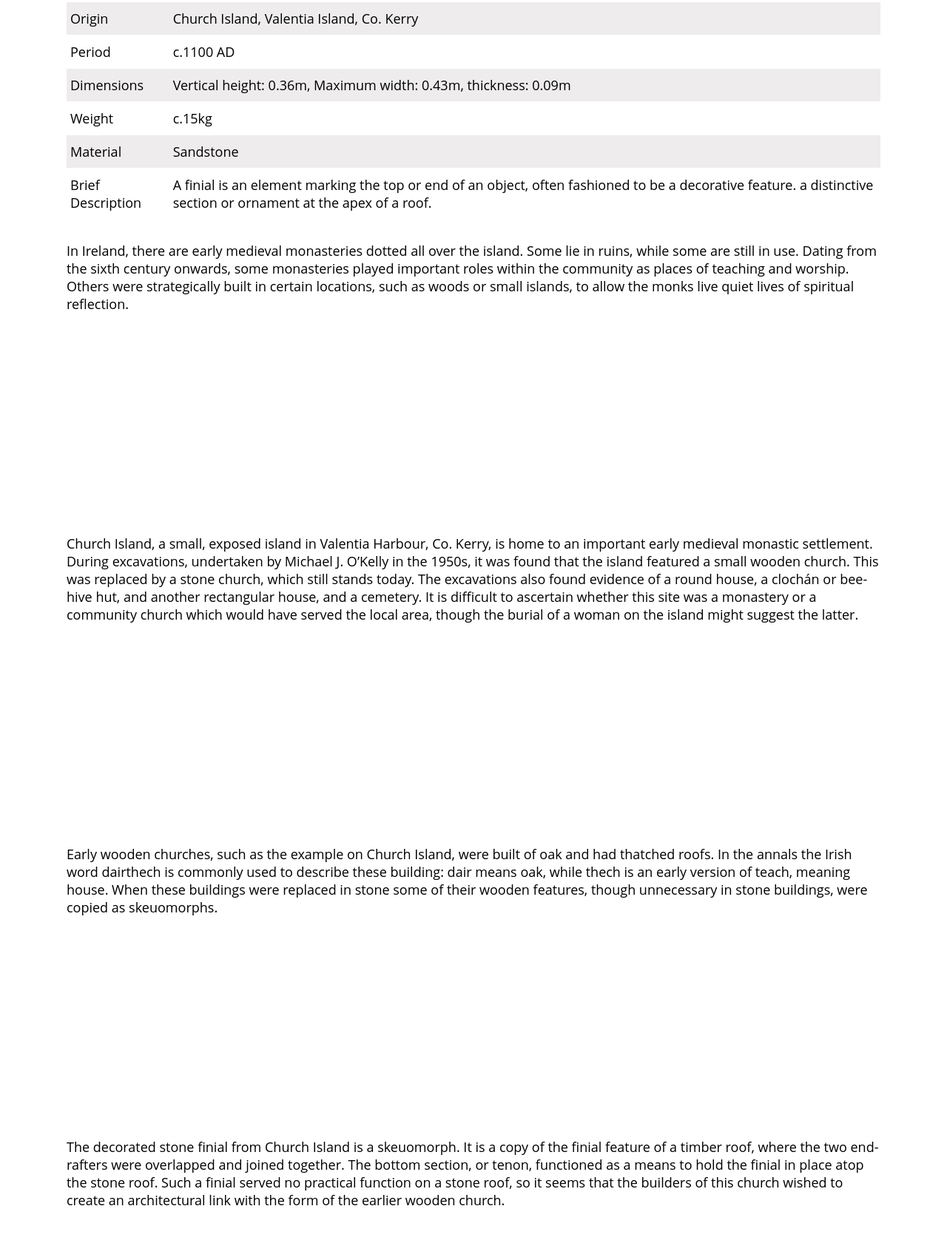
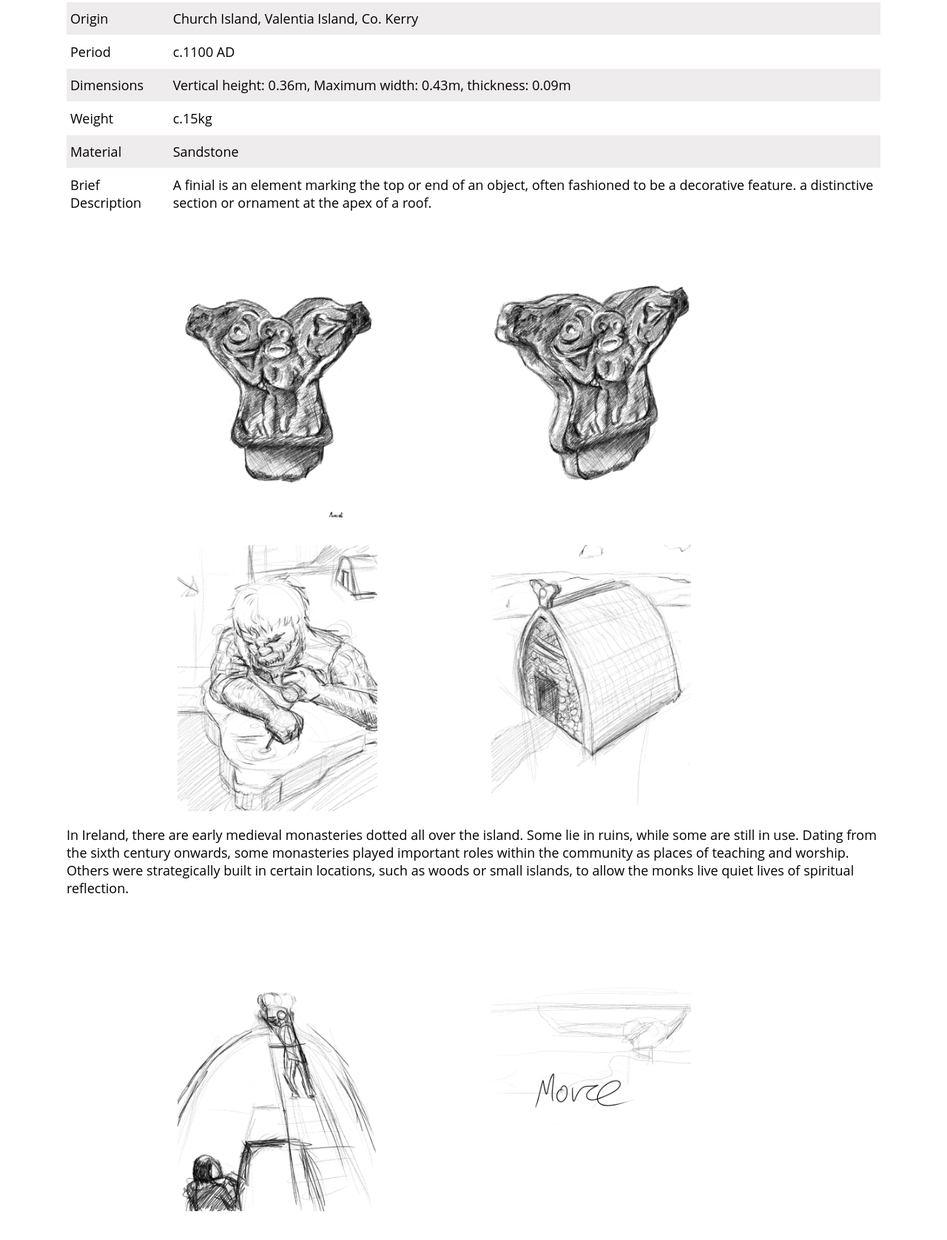
Before and after one commit to xFoReXx/Finial, a plain HTML site: page index.html in a window 1280 px wide. Shown: the part 1123-2800 px from the top of the page at 74% size. Drawn offline with nearby package versions, Linux system fonts and the light colour scheme.

Commit message:
Added drawings

```diff
--- a/css/style.css
+++ b/css/style.css
@@ -206,7 +206,7 @@ main {
 	--------------
 */
 .description p {
-	margin: 0 0 300px;
+	margin: 0 0 50px;
 	font-size: 18px;
 }
 /*  --------------
--- a/index.html
+++ b/index.html
@@ -57,8 +57,8 @@
 		<h1 class="title">Finial- Church Island</h1>
 		<p class="sub-title">Scanning project</p>
 		<div class="main-scan">
-			<iframe width="100%" height="100%" frameborder="0" allowfullscreen
-				src="https://scaniverse.com/scan/6loflnqsmdbjcekd?embed=1"></iframe>
+			<iframe width="100%" height="100%" frameborder="0" allowfullscreen src="https://scaniverse.com/scan/p3yz2xpmhg4ugdij?embed=1"></iframe>
+
 			<!-- <img src="./img/SandStone-Finial.jpg" alt="" class="first-img">
 				<img src="./img/Finial-Drawing.jpg" alt="" class="second-img"> -->
 		</div>
@@ -121,8 +121,12 @@
 			</table>
 		</div>
 
-		<div class="draw"></div>
 		<div class="model"></div>
+
+			<img src="./img/1jpg.jpg" alt="">
+			<img src="./img/2jpg.jpg" alt="">
+			<img src="./img/3jpg.jpg" alt="">
+			<img src="./img/4jpg.jpg" alt="">
 
 
 		<div class="description">
@@ -132,6 +136,11 @@
 				locations, such as woods or small islands, to allow the monks live quiet lives of spiritual reflection.
 			</p>
 
+			<img src="./img/5jpg.jpg" alt="">
+			<img src="./img/6jpg.jpg" alt="">
+			<img src="./img/7jpg.jpg" alt="">
+			<img src="./img/1jpg.jpg" alt="">
+
 			<p>Church Island, a small, exposed island in Valentia Harbour, Co. Kerry, is home to an important early
 				medieval monastic settlement. During excavations, undertaken by Michael J. O’Kelly in the 1950s, it was
 				found that the island featured a small wooden church. This was replaced by a stone church, which still
@@ -140,16 +149,31 @@
 				monastery or a community church which would have served the local area, though the burial of a woman on
 				the island might suggest the latter.</p>
 
+				<img src="./img/2jpg.jpg" alt="">
+				<img src="./img/3jpg.jpg" alt="">
+				<img src="./img/4jpg.jpg" alt="">
+				<img src="./img/5jpg.jpg" alt="">
+
 			<p>Early wooden churches, such as the example on Church Island, were built of oak and had thatched roofs. In
 				the annals the Irish word dairthech is commonly used to describe these building: dair means oak, while
 				thech is an early version of teach, meaning house. When these buildings were replaced in stone some of
 				their wooden features, though unnecessary in stone buildings, were copied as skeuomorphs.</p>
+
+				<img src="./img/6jpg.jpg" alt="">
+				<img src="./img/7jpg.jpg" alt="">
+				<img src="./img/1jpg.jpg" alt="">
+				<img src="./img/2jpg.jpg" alt="">
 
 			<p>The decorated stone finial from Church Island is a skeuomorph. It is a copy of the finial feature of a
 				timber roof, where the two end-rafters were overlapped and joined together. The bottom section, or
 				tenon, functioned as a means to hold the finial in place atop the stone roof. Such a finial served no
 				practical function on a stone roof, so it seems that the builders of this church wished to create an
 				architectural link with the form of the earlier wooden church.</p>
+
+				<img src="./img/3jpg.jpg" alt="">
+				<img src="./img/4jpg.jpg" alt="">
+				<img src="./img/5jpg.jpg" alt="">
+				<img src="./img/6jpg.jpg" alt="">
 
 			<p>The finial is made from micaceous sandstone, green in colour. It is one of the few finials of this type
 				which features carved decoration. Although the carving is worn and difficult to distinguish, it is
```
Also changed, not shown: img/1jpg.jpg (added), img/2jpg.jpg (added), img/3jpg.jpg (added), img/4jpg.jpg (added), img/4png.png (added), img/5jpg.jpg (added), img/5png.png (added), img/6jpg.jpg (added), img/6png.png (added), img/7jpg.jpg (added), 4 other files.
